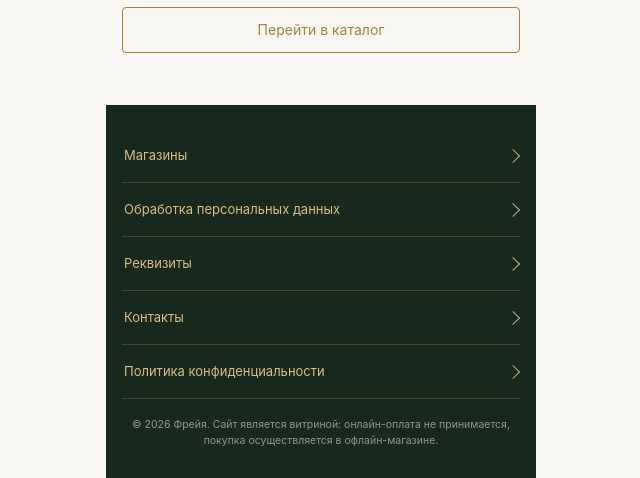
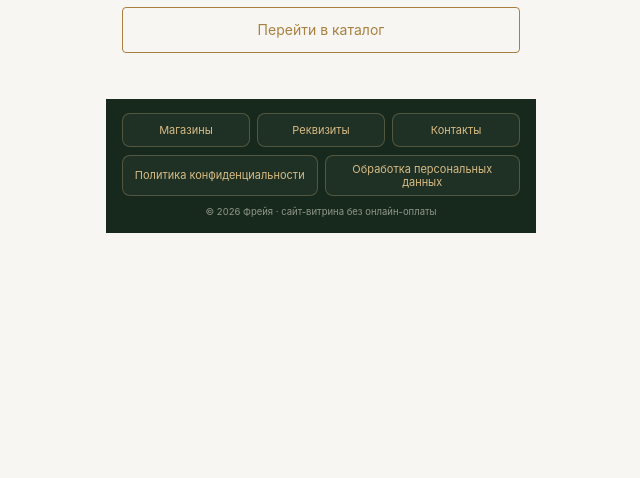
Before and after one commit to Kooleye/freya-boutique, a website: page public/index.html in a window 1280 px wide. Shown: the part 967-1445 px from the top of the page, without its empty margins (319-959 px from the left). After the commit the page ends 1200 px from the top, so only its background shows below. Drawn offline with nearby package versions, Linux system fonts and the light colour scheme; no server answers.

Commit message:
узкий подвал

```diff
--- a/public/index.html
+++ b/public/index.html
@@ -254,15 +254,19 @@
 </main>
 
 <!-- ============ ПОДВАЛ САЙТА ============ -->
-<footer class="site-footer" id="siteFooter">
-  <nav class="footer-nav" aria-label="Информация о магазине">
-    <a href="#/shops">Магазины</a>
-    <a href="#/personal">Обработка персональных данных</a>
-    <a href="#/details">Реквизиты</a>
-    <a href="#/contacts">Контакты</a>
-    <a href="#/policy">Политика конфиденциальности</a>
+<footer class="site-footer site-footer--compact" id="siteFooter">
+  <nav class="footer-nav footer-nav--compact" aria-label="Информация о магазине">
+    <div class="footer-row">
+      <a href="#/shops">Магазины</a>
+      <a href="#/details">Реквизиты</a>
+      <a href="#/contacts">Контакты</a>
+    </div>
+    <div class="footer-row footer-row--legal">
+      <a href="#/policy">Политика конфиденциальности</a>
+      <a href="#/personal">Обработка персональных данных</a>
+    </div>
   </nav>
-  <p class="footer-copy">© <span id="footerYear">2026</span> Фрейя. Сайт является витриной: онлайн-оплата не принимается, покупка осуществляется в офлайн-магазине.</p>
+  <p class="footer-copy">© <span id="footerYear">2026</span> Фрейя · сайт-витрина без онлайн-оплаты</p>
 </footer>
 
 <!-- ============ БОКОВОЕ МЕНЮ КАТАЛОГА (три полоски слева вверху) ============ -->
--- a/public/style.css
+++ b/public/style.css
@@ -1362,3 +1362,52 @@ body.is-pdp .site-footer { display: none !important; }
   line-height: 1.55 !important;
   text-align: center !important;
 }
+
+
+/* Компактный подвал в две строки */
+.site-footer.site-footer--compact {
+  margin-top: 18px !important;
+  padding: 14px var(--pad) calc(14px + env(safe-area-inset-bottom)) !important;
+  background: var(--green-header) !important;
+  color: #F6F0E5 !important;
+}
+.footer-nav.footer-nav--compact {
+  display: grid !important;
+  gap: 8px !important;
+  margin: 0 !important;
+}
+.footer-row {
+  display: grid;
+  grid-template-columns: repeat(3, 1fr);
+  gap: 7px;
+}
+.footer-row--legal {
+  grid-template-columns: 1fr 1fr;
+}
+.footer-nav--compact a {
+  min-height: 34px !important;
+  display: flex !important;
+  align-items: center !important;
+  justify-content: center !important;
+  padding: 7px 6px !important;
+  border: 1px solid rgba(216, 188, 133, .28) !important;
+  border-radius: 8px !important;
+  background: rgba(255,255,255,.035) !important;
+  color: var(--gold-logo) !important;
+  font-size: 11px !important;
+  line-height: 1.15 !important;
+  text-align: center !important;
+  text-decoration: none !important;
+}
+.footer-nav--compact a::after { display: none !important; content: none !important; }
+.footer-nav--compact a:active { background: rgba(216,188,133,.12) !important; transform: translateY(1px); }
+.site-footer--compact .footer-copy {
+  margin: 10px 0 0 !important;
+  color: rgba(246,240,229,.55) !important;
+  font-size: 9.5px !important;
+  line-height: 1.35 !important;
+  text-align: center !important;
+}
+@media (max-width: 360px) {
+  .footer-nav--compact a { font-size: 10px !important; padding-inline: 4px !important; }
+}
```
